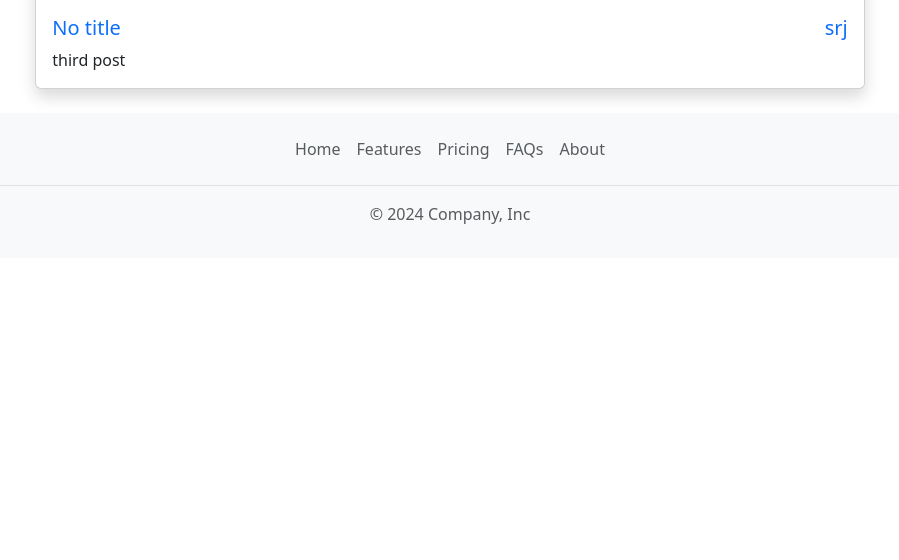
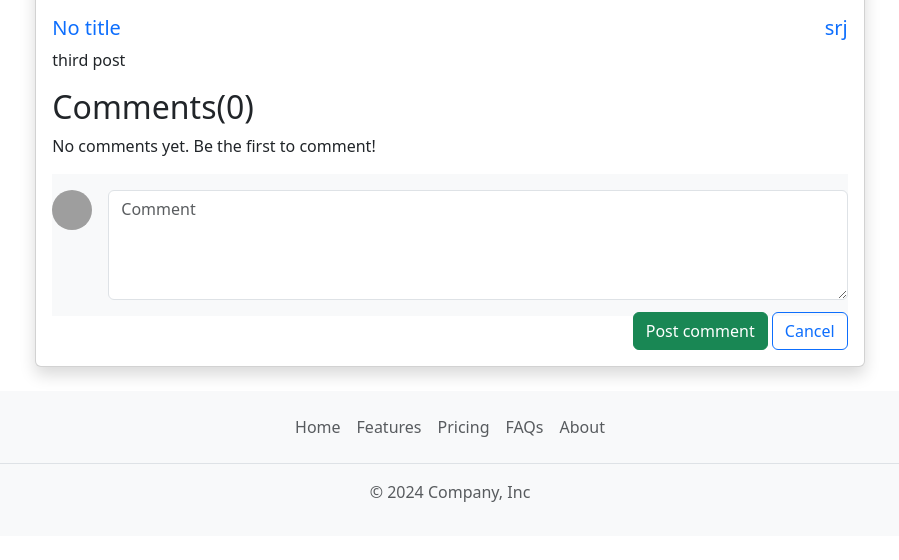
Before and after one commit to surajNirala/python-corevista, a Django app: page /post-detail/3/ in a window 1280 px wide. Shown: the part 537-1097 px from the top of the page, without its empty margins (190-1089 px from the left). Before the commit the page ends 761 px from the top, so only its background shows below. Run offline with Django 5.2, Linux system fonts and the light colour scheme; data comes from the database, SQL or seed files in the repository; both versions use the stored data as it was after the commit; some libraries are stand-ins or nearby versions; grey boxes are pictures that could not be loaded.

Commit message:
comment featured addedd

```diff
--- a/post/forms.py
+++ b/post/forms.py
@@ -1,5 +1,5 @@
 from django import forms
-from .models import Post
+from .models import Post,Comment
 from django.contrib.auth.forms import UserCreationForm
 from django.contrib.auth.models import User
 
@@ -14,3 +14,8 @@ class UserRegistrationForm(UserCreationForm):
     class Meta:
         model = User
         fields = ('username', 'email', 'password1', 'password2')
+
+class CommentForm(forms.ModelForm):
+    class Meta:
+        model = Comment
+        fields = ['comment']
--- a/post/models.py
+++ b/post/models.py
@@ -12,3 +12,11 @@ class Post(models.Model):
 
     def __str__(self):
         return f'{self.user.username} - {self.text[:10]}'
+
+class Comment(models.Model):
+    post = models.ForeignKey(Post, on_delete=models.CASCADE, related_name='comments')
+    user = models.ForeignKey(User,on_delete=models.CASCADE)
+    comment = models.TextField(max_length=500)
+    status = models.IntegerField(max_length=2,default=1)
+    created_at = models.DateTimeField(auto_now_add=True)
+    updated_at = models.DateTimeField(auto_now=True)
--- a/post/templates/post/post-detail.html
+++ b/post/templates/post/post-detail.html
@@ -16,8 +16,62 @@
                         </h5>
                     </div>
                     <p class="card-text">{{ post.text }}</p>
-
-                </div>
+                    <h2>Comments({{ comments.count }})</h2>
+                    {% for comment in comments %}
+                    <div class="card mt-1">
+                        <div class="card-body">
+                          <div class="d-flex flex-start align-items-center">
+                            <img class="rounded-circle shadow-1-strong me-3"
+                              src="https://mdbcdn.b-cdn.net/img/Photos/Avatars/img%20(19).webp" alt="avatar" width="60"
+                              height="60" />
+                            <div>
+                              <h6 class="fw-bold text-primary mb-1">{{comment.user.username}}</h6>
+                              <p class="text-muted small mb-0">
+                                Shared publicly - {{comment.created_at}}
+                              </p>
+                            </div>
+                          </div>
+                          <p class="mt-1 mb-2 pb-2">{{comment.comment}}</p>
+                          <div class="small d-flex justify-content-start">
+                            <a href="#!" class="btn btn-light btn-sm d-flex align-items-center me-2">
+                              <i class="far fa-thumbs-up me-1"></i>
+                              Like
+                          </a>
+                          <!-- Comment Button -->
+                          <a href="#!" class="btn btn-light btn-sm d-flex align-items-center me-2">
+                              <i class="far fa-comment-dots me-1"></i>
+                              Comment
+                          </a>
+                          <!-- Share Button -->
+                          <a href="#!" class="btn btn-light btn-sm d-flex align-items-center">
+                              <i class="fas fa-share me-1"></i>
+                              Share
+                          </a>
+                          </div>
+                        </div>
+                    </div>
+                    {% empty %}
+                      <p>No comments yet. Be the first to comment!</p>
+                    {% endfor %}
+                    <form method="post">
+                      {% csrf_token %}
+                        <div class="py-3" style="background-color: #f8f9fa;">
+                          <div class="d-flex flex-start w-100">
+                              <img class="rounded-circle shadow-1-strong me-3"
+                              src="https://mdbcdn.b-cdn.net/img/Photos/Avatars/img%20(19).webp" alt="avatar" width="40"
+                              height="40" />
+                              <div class="form-outline w-100">
+                                  <textarea class="form-control" id="textAreaExample" rows="4"
+                                  style="background: #fff;"  name="comment" placeholder="Comment"></textarea>
+                              </div>
+                          </div>
+                          <div class="float-end mt-2 pt-1">
+                              <button  type="submit" class="btn btn-success">Post comment</button>
+                              <button  type="submit" class="btn btn-outline-primary">Cancel</button>
+                          </div>
+                        </div>
+                      </div>
+                    </form>
         </div>
     </div>
 </div>
--- a/post/views.py
+++ b/post/views.py
@@ -1,6 +1,6 @@
 from django.shortcuts import render
 from .models import Post
-from .forms import PostForm,UserRegistrationForm
+from .forms import PostForm,UserRegistrationForm,CommentForm
 from django.shortcuts import get_object_or_404,redirect
 from django.contrib.auth.decorators import login_required
 from django.contrib.auth import login
@@ -89,5 +89,18 @@ def register(request):
 def post_detail(request,post_id):
     data = {}
     data['title'] = 'Post detail'
-    data['post'] = get_object_or_404(Post, pk=post_id)
+    post = get_object_or_404(Post, pk=post_id)
+    if request.method == 'POST':
+        form = CommentForm(request.POST)
+        if form.is_valid():
+            comment = form.save(commit=False)
+            comment.post = post  # Link the comment to the post
+            comment.user = request.user  # Set the user who made the comment
+            comment.save()
+            return redirect('post_detail', post_id=post.id)  # Redirect to the same post after commenting
+    else:
+        form = CommentForm()
+    data['post'] = post
+    data['comments'] = post.comments.all().order_by('-created_at')
+    data['form'] = form
     return render(request, 'post/post-detail.html', data)
```
Also changed, not shown: db.sqlite3, post/migrations/0004_comment.py (added).
